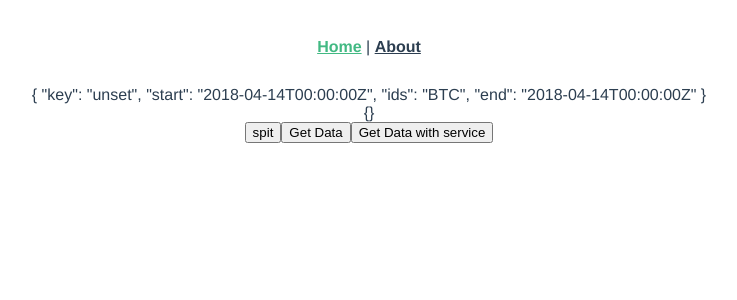
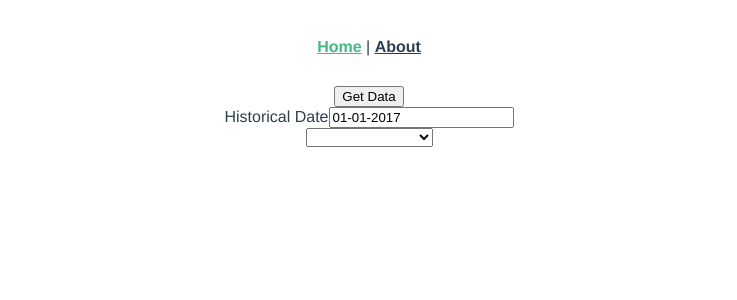
Before and after one commit to pgeliebter/component-practice, a Vue app: page / in a window 1280 px wide. Shown: the top 300 px of the page, without its empty margins (271-1008 px from the left). Built offline with nearby package versions, Linux system fonts and the light colour scheme; no server answers.

Commit message:
adds working api call to coin gecko to get historical data

```diff
--- a/src/views/Home.vue
+++ b/src/views/Home.vue
@@ -1,54 +1,62 @@
 <template>
   <div class="home">
-    <div>{{ queryParamsObject }}</div>
-    <!-- <div>{{ setUpCall() }}</div> -->
-    <div>{{ nomicsData }}</div>
-    <button v-on:click="spitKey()">spit</button>
-    <button v-on:click="nomicsGet()">Get Data</button>
-    <button v-on:click="nomicsGetWithService()">Get Data with service</button>
+    <button v-on:click="coinGeckoGetPrice(getCryptoData)">Get Data</button>
 
-    <!-- <img alt="Vue logo" src="../assets/logo.png" /> -->
+    <div>
+      <div>
+        <label for="oldDate">Historical Date</label>
+
+        <input v-model="getCryptoData.historicalDate" type="text" id="oldDate" />
+      </div>
+      <select v-model="selectedCrypto">
+        <option v-bind:value="crypto" v-for="crypto in cryptos" v-bind:key="crypto.id">
+          {{ crypto.name }}
+        </option>
+      </select>
+    </div>
   </div>
 </template>
 
 <script>
 import HttpService from "@/services/HttpService.vue";
 
-import axios from "axios";
 export default {
   data: function () {
     return {
-      queryParamsObject: {
-        key: process.env.VUE_APP_NOMICS_KEY,
-        start: "2018-04-14T00:00:00Z",
-        ids: "BTC",
-        end: "2018-04-14T00:00:00Z",
-      },
-      nomicsData: {},
+      cryptoData: {},
       key: "",
+      cryptos: [
+        { id: 1, name: "Bitcoin", ticker: "BTC" },
+        { id: 2, name: "Litecoin", ticker: "LTC" },
+        { id: 3, name: "Ethereum", ticker: "ETC" },
+        { id: 4, name: "Bitcoin Cash", ticker: "BCH" },
+        { id: 5, name: "Dogecoin", ticker: "DOGE" },
+        { id: 6, name: "Ethereum Classic", ticker: "ETC" },
+      ],
+      selectedCrypto: {},
+      getCryptoData: { crypto: {}, historicalDate: "01-01-2017", currentDate: "10-06-2021" },
+      showData: false,
     };
   },
+  watch: {
+    selectedCrypto: function (val) {
+      this.getCryptoData.crypto = val;
+    },
+  },
   methods: {
-    nomicsGetWithService: function () {
+    coinGeckoGetPrice: function (getCryptoData) {
       HttpService.get(
-        `https://api.nomics.com/v1/currencies/sparkline`,
+        `https://api.coingecko.com/api/v3/coins/${getCryptoData.crypto.name.toLowerCase()}/history`,
         {
-          params: this.queryParamsObject,
+          params: { date: getCryptoData.historicalDate, localization: false },
         },
-        (status, data) => console.log(status, data)
+        (status, data) => {
+          this.cryptoData.history = data;
+          console.log(this.cryptoData.history);
+          this.showData = true;
+          console.log(status, data);
+        }
       );
-    },
-    nomicsGet: function () {
-      axios
-        .get(`https://api.nomics.com/v1/currencies/sparkline`, {
-          params: this.queryParamsObject,
-        })
-        .then((response) => {
-          this.nomicsData = response.data;
-          console.log(this.nomicsData);
-        })
-        // .then(console.log(this.nomicsData))
-        .catch((error) => console.log(error));
     },
   },
 };
```
